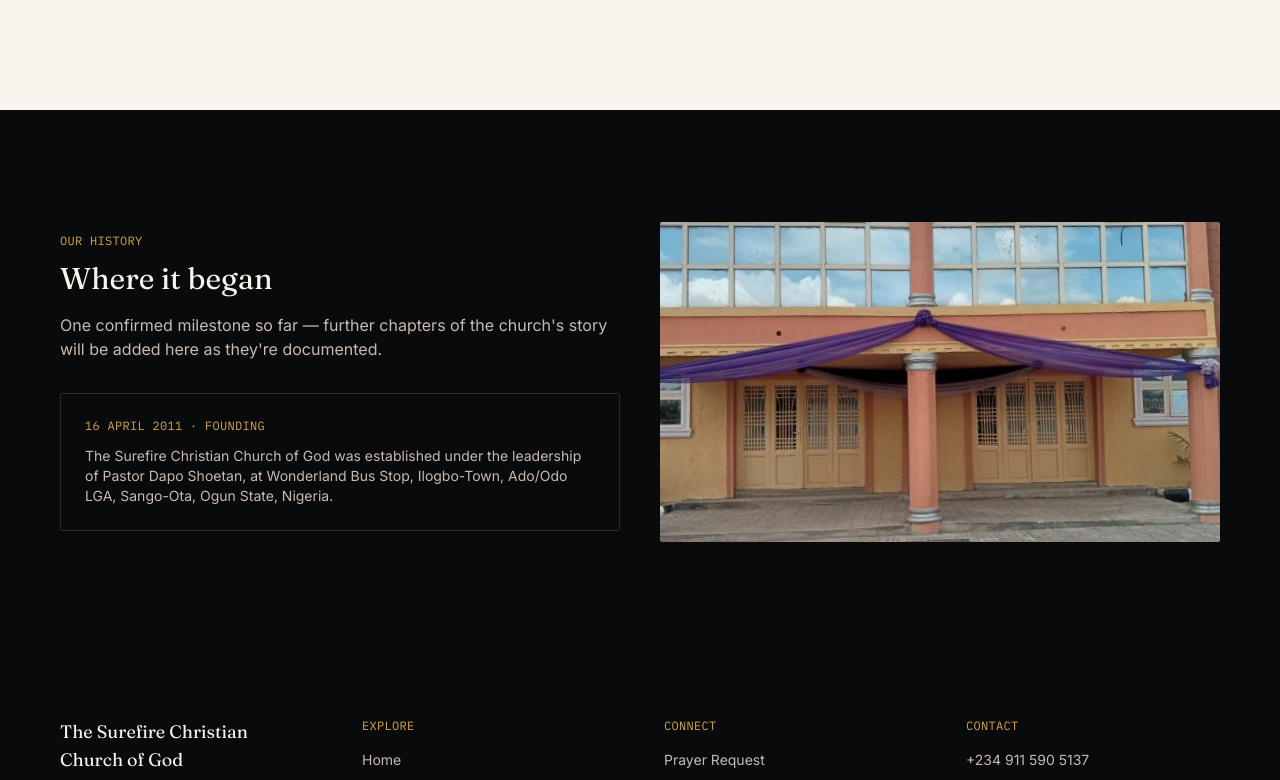
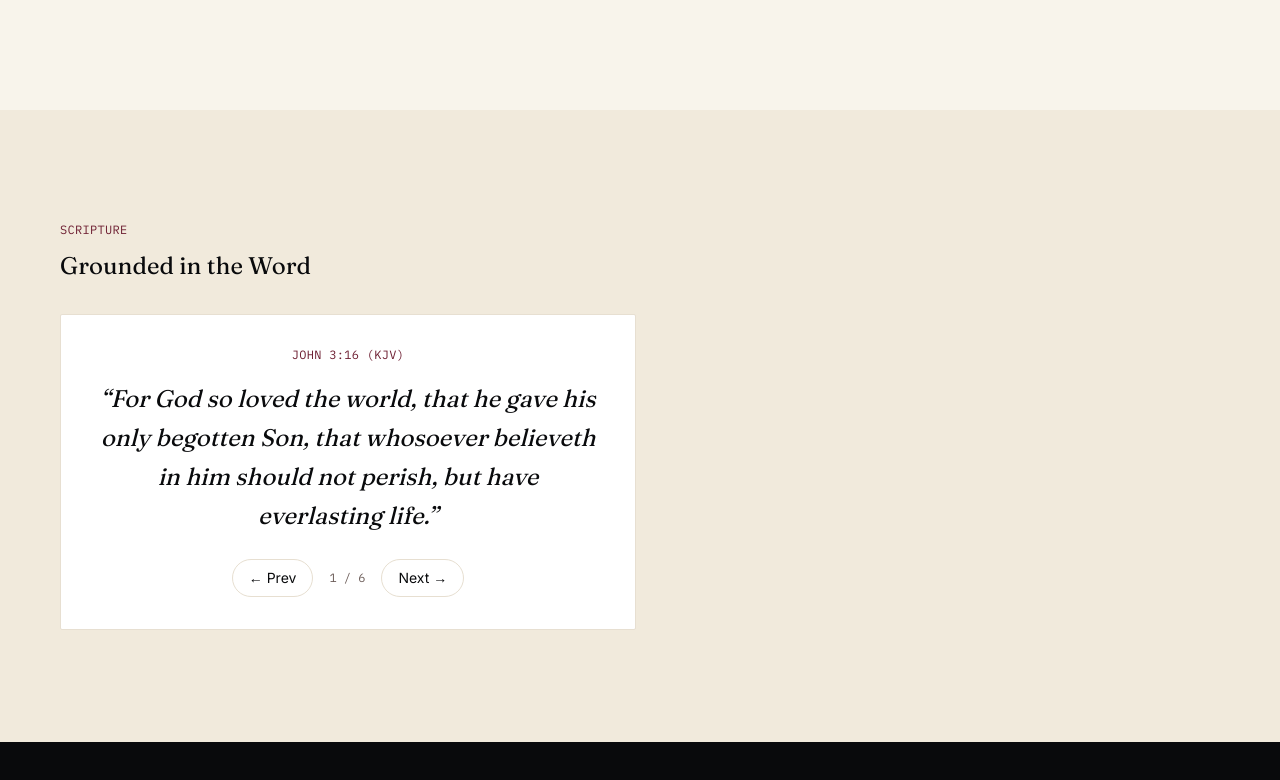
Before and after one commit to taiwoatlas/surefire-next, a Next.js app: page /about in a window 1280 px wide. Shown: the part 1494-2274 px from the top of the page. Built offline with nearby package versions, Linux system fonts and the light colour scheme; no server answers.

Commit message:
Wire VerseOfTheDay, ScriptureReader, TestimonyCarousel, PrayerWall, AnnouncementTicker into real pages

```diff
--- a/app/about/page.tsx
+++ b/app/about/page.tsx
@@ -3,6 +3,7 @@ import Image from "next/image";
 import { PageHeader } from "@/components/layout/PageHeader";
 import { Section } from "@/components/layout/Section";
 import { church } from "@/data/church";
+import { ScriptureReader } from "@/components/scripture/ScriptureReader";
 
 export const metadata: Metadata = {
   title: "About",
@@ -47,6 +48,14 @@ export default function AboutPage() {
         </div>
       </Section>
 
+      <Section tone="stone">
+        <p className="font-mono text-xs uppercase tracking-wide text-red">Scripture</p>
+        <h2 className="mt-3 font-display text-2xl">Grounded in the Word</h2>
+        <div className="mt-8 max-w-xl">
+          <ScriptureReader />
+        </div>
+      </Section>
+
       <Section tone="ink">
         <div className="grid gap-10 md:grid-cols-2 md:items-center">
           <div>
--- a/app/page.tsx
+++ b/app/page.tsx
@@ -3,6 +3,9 @@ import { Hero } from "@/components/home/Hero";
 import { VisionStatement } from "@/components/home/VisionStatement";
 import { ServicesFeature } from "@/components/home/ServicesFeature";
 import { PartnerFeature } from "@/components/home/PartnerFeature";
+import { VerseOfTheDay } from "@/components/scripture/VerseOfTheDay";
+import { AnnouncementTicker } from "@/components/church/AnnouncementTicker";
+import { Section } from "@/components/layout/Section";
 
 export const metadata: Metadata = {
   title: "Home",
@@ -12,7 +15,11 @@ export default function HomePage() {
   return (
     <>
       <Hero />
+      <AnnouncementTicker />
       <VisionStatement />
+      <Section tone="ink">
+        <VerseOfTheDay />
+      </Section>
       <ServicesFeature />
       <PartnerFeature />
     </>
--- a/app/prayer-request/page.tsx
+++ b/app/prayer-request/page.tsx
@@ -2,6 +2,7 @@ import type { Metadata } from "next";
 import { PageHeader } from "@/components/layout/PageHeader";
 import { Section } from "@/components/layout/Section";
 import { PrayerRequestForm } from "@/components/prayer/PrayerRequestForm";
+import { PrayerWall } from "@/components/church/PrayerWall";
 
 export const metadata: Metadata = {
   title: "Prayer Request",
@@ -23,6 +24,14 @@ export default function PrayerRequestPage() {
           <PrayerRequestForm />
         </div>
       </Section>
+
+      <Section tone="paper">
+        <p className="font-mono text-xs uppercase tracking-wide text-red">Praying Together</p>
+        <h2 className="mt-3 font-display text-2xl">A wall of shared prayer</h2>
+        <div className="mt-8">
+          <PrayerWall />
+        </div>
+      </Section>
     </>
   );
 }
--- a/app/testimony/page.tsx
+++ b/app/testimony/page.tsx
@@ -2,6 +2,7 @@ import type { Metadata } from "next";
 import { PageHeader } from "@/components/layout/PageHeader";
 import { Section } from "@/components/layout/Section";
 import { TestimonyForm } from "@/components/testimony/TestimonyForm";
+import { TestimonyCarousel } from "@/components/testimony/TestimonyCarousel";
 
 export const metadata: Metadata = {
   title: "Testimony",
@@ -18,6 +19,13 @@ export default function TestimonyPage() {
         breadcrumbs={[{ label: "Home", href: "/" }, { label: "Testimony" }]}
       />
 
+      <Section tone="stone">
+        <p className="font-mono text-xs uppercase tracking-wide text-red">Testimonies</p>
+        <div className="mt-6 max-w-xl">
+          <TestimonyCarousel />
+        </div>
+      </Section>
+
       <Section tone="paper">
         <div className="mx-auto max-w-lg">
           <TestimonyForm />
```
